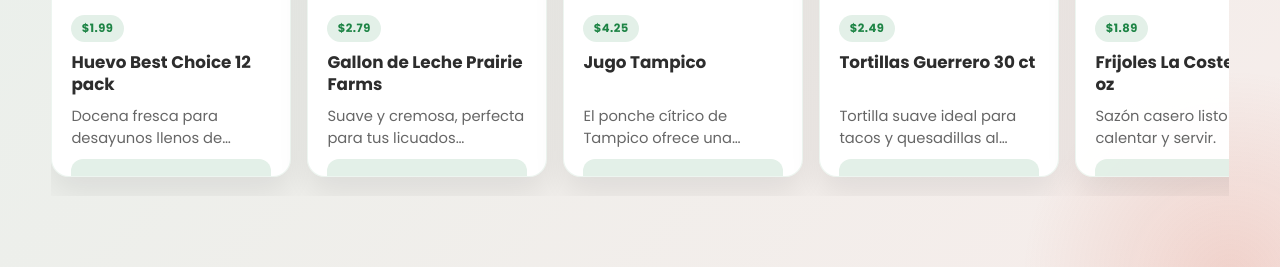
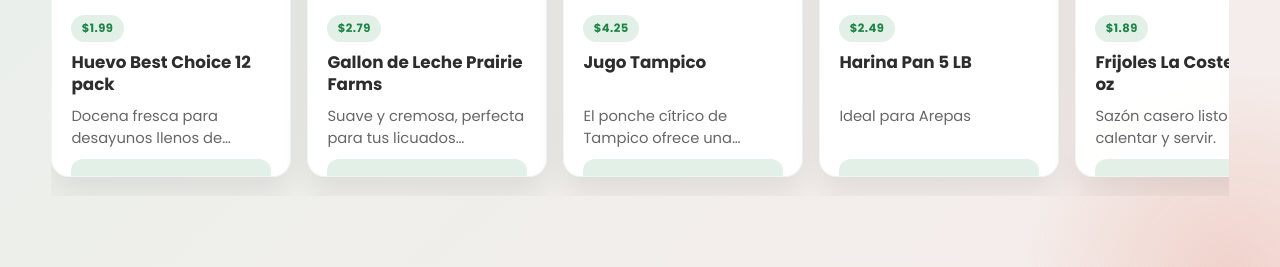
Before and after one commit to oscararmando2/website, a plain HTML site: page index.html in a window 1280 px wide. Shown: the part 3392-3659 px from the top of the page. Drawn offline with Linux system fonts and the light colour scheme.

Commit message:
Update product details for tortillas

```diff
--- a/index.html
+++ b/index.html
@@ -1965,10 +1965,10 @@
           </figure>
           <div class="mexiquense-card__body">
             <span class="mexiquense-card__tag">$2.49</span>
-            <h3>Tortillas Guerrero 30 ct</h3>
-            <p>Tortilla suave ideal para tacos y quesadillas al instante.</p>
+            <h3>Harina Pan 5 LB</h3>
+            <p>Ideal para Arepas</p>
             <div class="mexiquense-card__price" aria-label="Precio: $2.49">
-              <span class="mexiquense-card__amount">$2.49</span>
+              <span class="mexiquense-card__amount">$4.99</span>
             </div>
           </div>
         </article>
```
